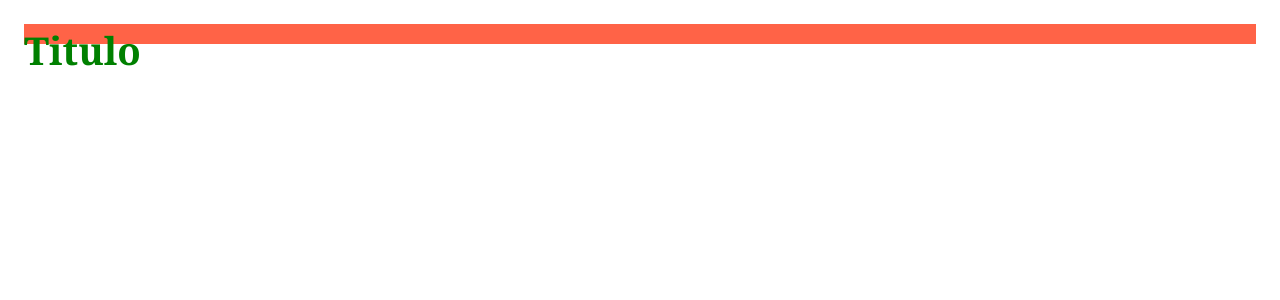
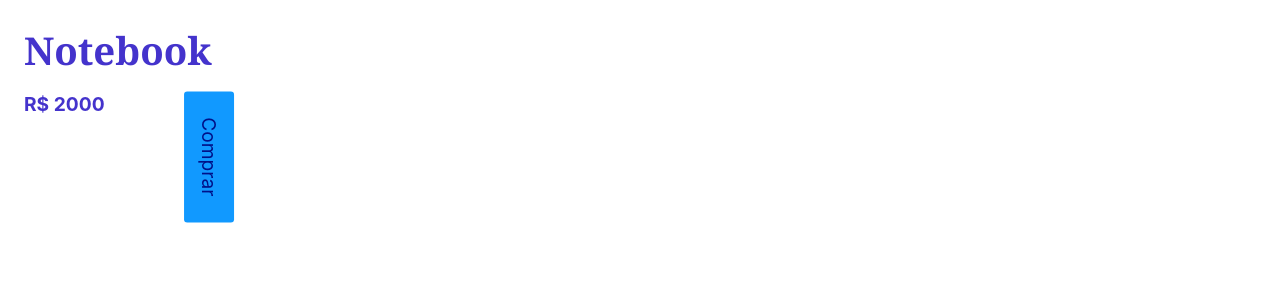
Before and after one commit to Caiobaldudev/react-study-style-04, a React (Vite) app: page / in a window 1280 px wide. Shown: the top 300 px of the page. Built offline with nearby package versions, Linux system fonts and the light colour scheme.

Commit message:
CSS Modules example

```diff
--- /dev/null
+++ b/src/AppAll.jsx
@@ -0,0 +1,12 @@
+import React from 'react'
+import Produto from './CSS_Modules/Produto'
+
+const AppAll = () => {
+  return (
+    <div>
+      <Produto/>
+    </div>
+  )
+}
+
+export default AppAll
--- /dev/null
+++ b/src/CSS_Modules/Produto.jsx
@@ -0,0 +1,14 @@
+import React from 'react'
+import styles from './Produto.module.css'
+
+const Produto = () => {
+  return (
+    <div>
+      <h1 className={styles.titulo}>Notebook</h1>
+      <p className={styles.preco}>R$ 2000</p>
+      <button className={styles.comprar}>Comprar</button>
+    </div>
+  )
+}
+
+export default Produto
--- /dev/null
+++ b/src/CSS_Modules/Produto.module.css
@@ -0,0 +1,11 @@
+.titulo, .preco {
+  color: #43c;
+}
+
+.preco {
+  font-weight: bold;
+}
+
+.comprar {
+  transform: rotate(90deg) translateY(-120px);
+}
--- a/src/main.jsx
+++ b/src/main.jsx
@@ -1,9 +1,10 @@
 import { StrictMode } from 'react'
 import { createRoot } from 'react-dom/client'
-import App from './NormalCss_import/App.jsx'
+// import App from './NormalCss_import/App.jsx'
+import AppAll from './AppAll.jsx'
 
 createRoot(document.getElementById('root')).render(
   <StrictMode>
-    <App />
+    <AppAll />
   </StrictMode>,
 )
```
